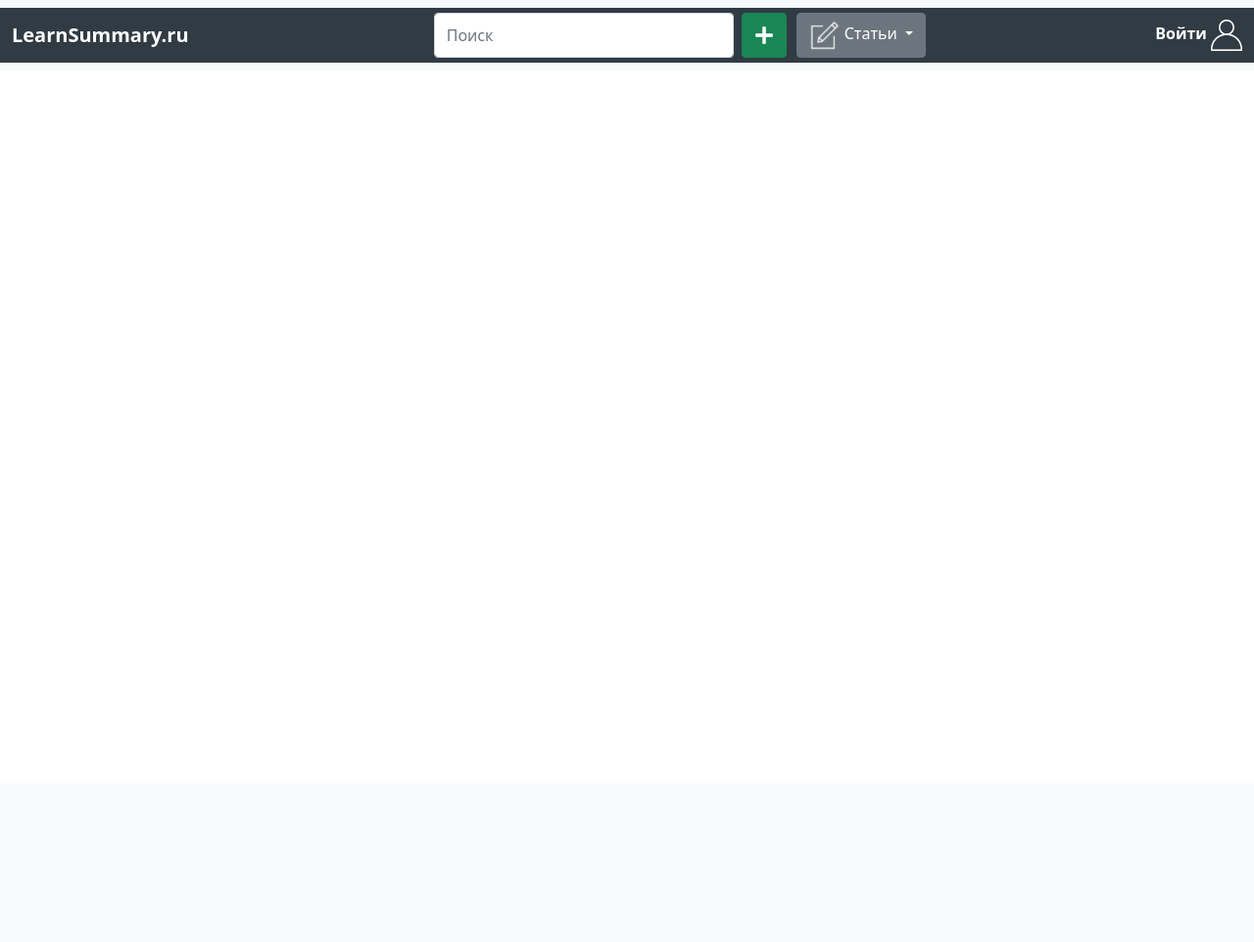
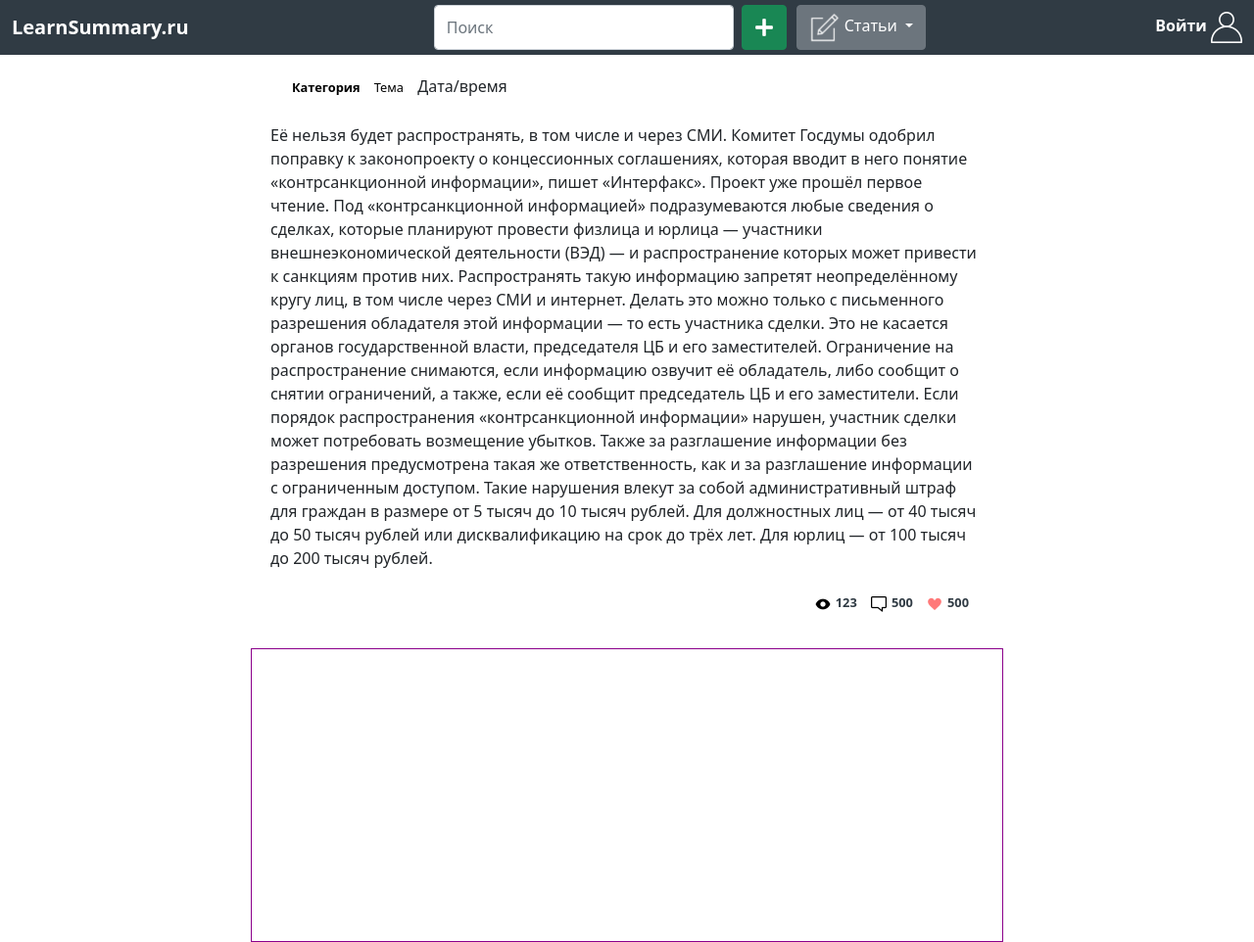
Before and after one commit to KortM/Blog, a Python web app: template templates/index.html in a window 1280 px wide. Shown: the whole page at 98% size. Before the commit the page ends 64 px from the top, so only its background shows below. Run offline with Jinja, Linux system fonts and the light colour scheme; the template is opened without the code that fills it, so the values that code supplies are empty.

Commit message:
Create paper Ðlayout

```diff
--- a/static/css/style.css
+++ b/static/css/style.css
@@ -1,5 +1,11 @@
 body{
     background: #fff;
+    margin: 0;
+    padding: 0;
+}
+.navbar{
+    margin: 0;
+    padding: 0 !important;
 }
 .container-fluid{
     background-color: #303b44;
@@ -38,3 +44,77 @@ body{
     padding: 5px;
     margin: 0;
 }
+.paper-wrap{
+    display: flex;
+    width: 100%;
+    height: 100%;
+    justify-content: center;
+    align-items: flex-start;
+}
+.paper{
+    display: flex;
+    min-height: 300px;
+    margin-top: 20px;
+    width: 60%;
+    justify-content: start;
+    flex-direction: column;
+}
+.paper-header-wrap{
+    display: inline-flex;
+    width: 100%;
+    height: 30px;
+}
+.paper-header-wrap li{
+    display: inline-block;
+    list-style-type: none;
+    margin-left: 10px;
+}
+.paper-header-wrap a{
+    text-decoration: none;
+    color: #000;
+    font-size: 0.8em;
+}
+.paper-header-wrap a:hover{
+    color: #0d6efd;
+}
+.paper-category{
+    font-weight: bold;
+}
+.paper-subject{
+    color: #303b44;
+    font-weight: 400;
+}
+.paper-body{
+    display: inline-flex;
+    width: 100%;
+    padding: 20px;
+}
+.paper-info{
+    display: inline-flex;
+    width: 100%;
+    height: 30px;
+    justify-content: end;
+    padding-right: 35px;
+}
+.paper-info li{
+    list-style-type: none;
+    display: inline-block;
+    margin-left: 10px;
+}
+.paper-info a{
+    text-decoration: none;
+    font-size: 0.8em;
+    font-weight: bold;
+    color: #303b44;
+}
+.paper-info img{
+    margin-right: 5px;
+}
+.paper-comments{
+    display: inline-flex;
+    width: 100%;
+    height: 100%;
+    margin-top: 30px;
+    min-height: 300px;
+    border: 1px solid darkmagenta;
+}
--- a/templates/index.html
+++ b/templates/index.html
@@ -46,4 +46,42 @@
         </div>
     </div>
 </div>
+{% block paper%}
+<div class="paper-wrap">
+    <div class="paper">
+        <div class = "paper-header-wrap">
+            <ul>
+                <li ><a class="paper-category" href="">Категория</a></li>
+                <li><a class = "paper-subject" href="">Тема</a></li>
+                <li>Дата/время</li>
+            </ul>
+        </div>
+        <div class = "paper-body">
+
+
+Её нельзя будет распространять, в том числе и через СМИ.
+
+Комитет Госдумы одобрил поправку к законопроекту о концессионных соглашениях, которая вводит в него понятие «контрсанкционной информации», пишет «Интерфакс». Проект уже прошёл первое чтение.
+Под «контрсанкционной информацией» подразумеваются любые сведения о сделках, которые планируют провести физлица и юрлица — участники внешнеэкономической деятельности (ВЭД) — и распространение которых может привести к санкциям против них.
+Распространять такую информацию запретят неопределённому кругу лиц, в том числе через СМИ и интернет. Делать это можно только с письменного разрешения обладателя этой информации — то есть участника сделки. Это не касается органов государственной власти, председателя ЦБ и его заместителей.
+Ограничение на распространение снимаются, если информацию озвучит её обладатель, либо сообщит о снятии ограничений, а также, если её сообщит председатель ЦБ и его заместители.
+Если порядок распространения «контрсанкционной информации» нарушен, участник сделки может потребовать возмещение убытков. Также за разглашение информации без разрешения предусмотрена такая же ответственность, как и за разглашение информации с ограниченным доступом.
+Такие нарушения влекут за собой административный штраф для граждан в размере от 5 тысяч до 10 тысяч рублей. Для должностных лиц — от 40 тысяч до 50 тысяч рублей или дисквалификацию на срок до трёх лет. Для юрлиц — от 100 тысяч до 200 тысяч рублей.
+
+        </div>
+        <div class="paper-info">
+            <ul>
+                <li><a href=""><img src="../static/img/shows.png" />123</a></li>
+                <li><a href=""><img src="../static/img/comments.png" />500</a></li>
+                <li><a href=""><img src="../static/img/like.png" />500</a></li>
+            </ul>
+        </div>
+        <div class="paper-comments">
+            <div class = "paper-comments-header">
+
+            </div>
+        </div>
+    </div>
+</div>
 {% endblock %}
+{% endblock %}
```
Also changed, not shown: static/img/comments.png (added), static/img/like.png (added), static/img/shows.png (added), 1 other file.
